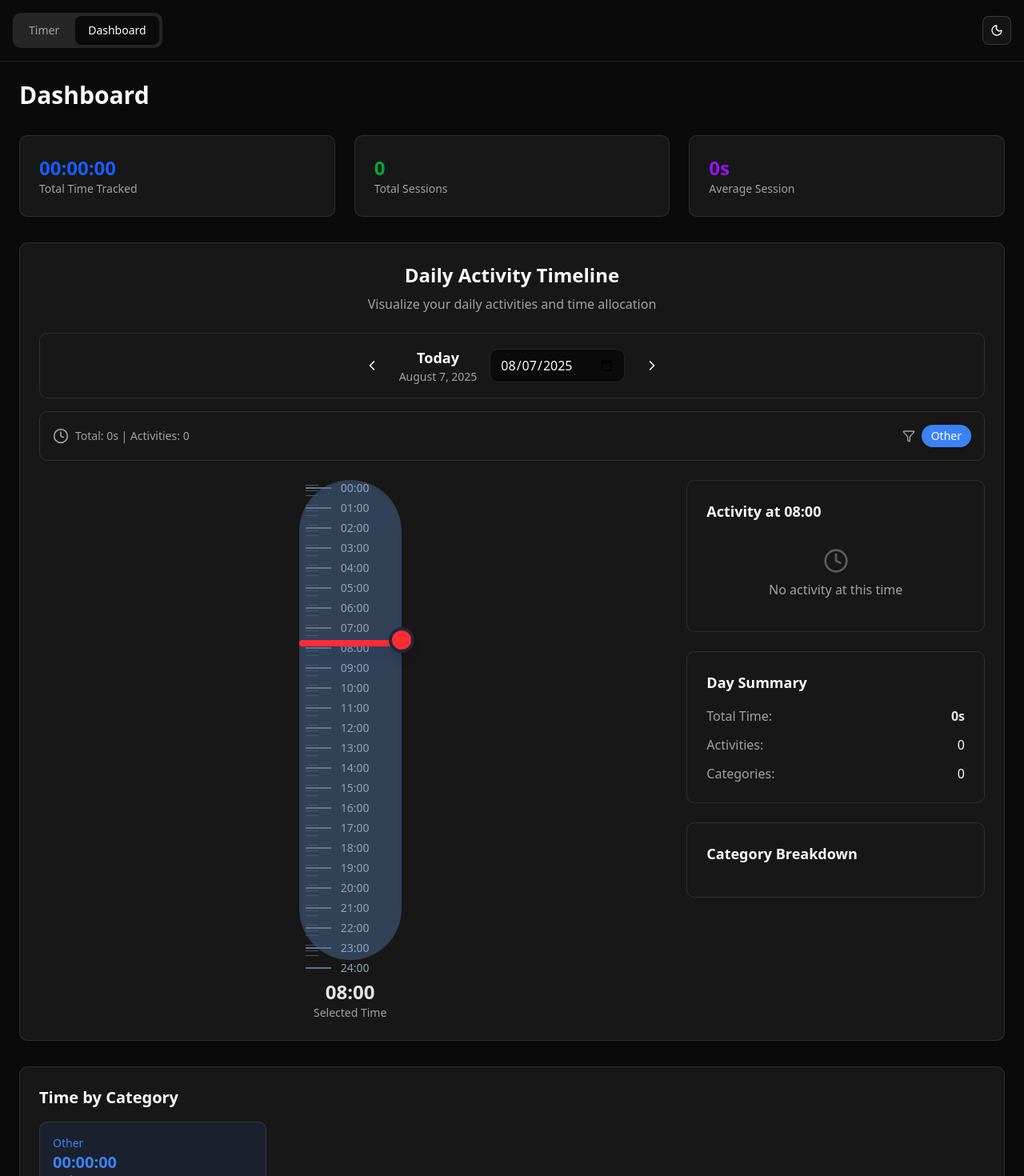
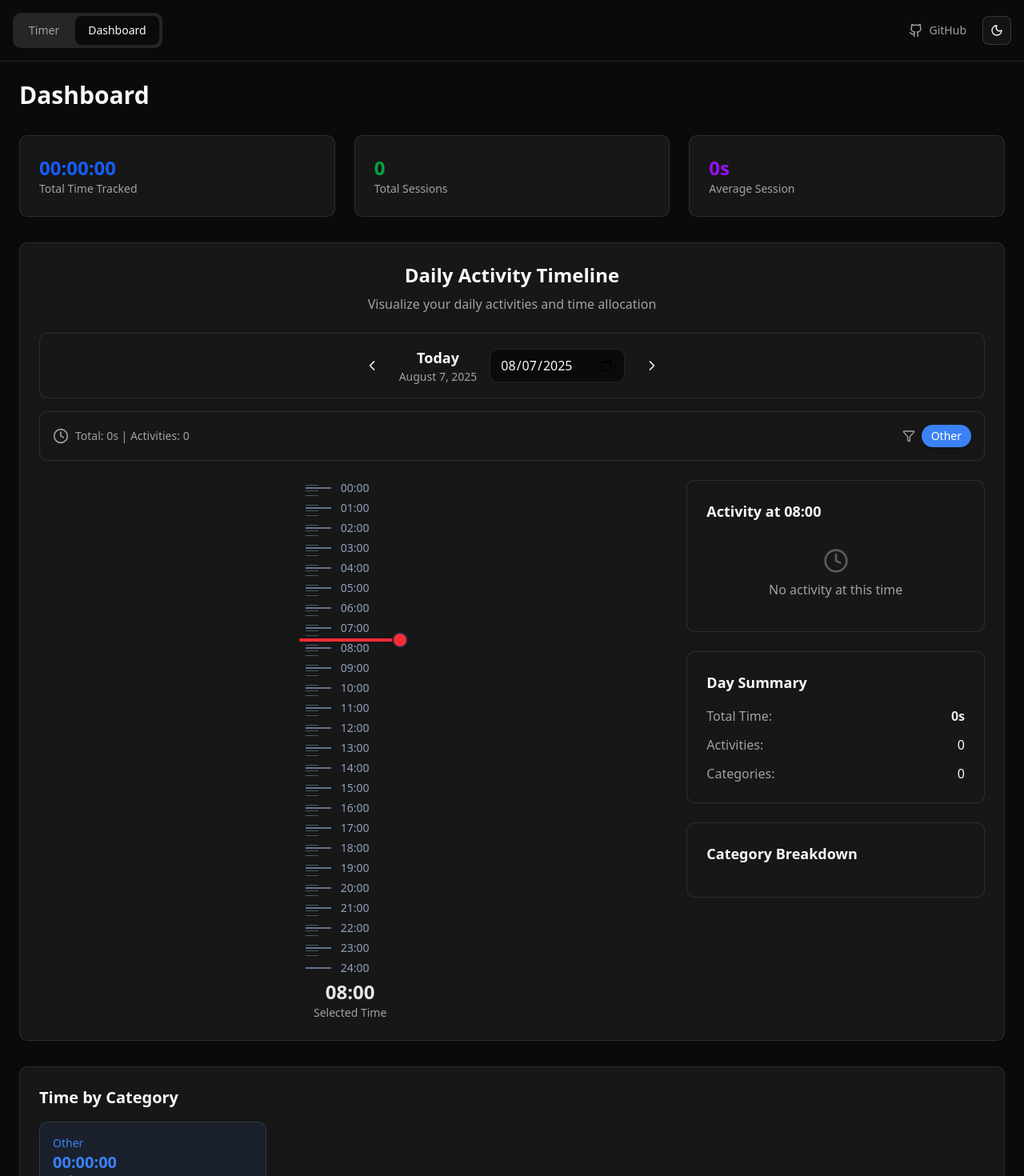
Before and after one commit to umuttalha/sisatma, a React (Vite) app: page /dashboard in a window 1280 px wide. Shown: the top 1470 px of the page at 80% size. Built offline with nearby package versions, Linux system fonts and the light colour scheme.

Commit message:
Add GitHub link and improve TimelineSlider component layout

```diff
--- a/src/routes/__root.jsx
+++ b/src/routes/__root.jsx
@@ -1,5 +1,6 @@
 import * as React from 'react'
 import { Outlet, createRootRoute, Link } from '@tanstack/react-router'
+import { Github } from 'lucide-react'
 import ModeToggle from "@/components/mode-toggle"
 
 export const Route = createRootRoute({
@@ -38,8 +39,23 @@ function RootComponent() {
             </Link>
           </nav>
         </div>
+
+        <div className="flex items-center space-x-2">
+          {/* GitHub Link */}
+          <a
+            href="https://github.com/umuttalha/sisatma"
+            target="_blank"
+            rel="noopener noreferrer"
+            className="flex items-center space-x-2 px-3 py-2 text-sm font-medium text-muted-foreground hover:text-foreground transition-colors rounded-lg hover:bg-muted"
+            title="View on GitHub"
+          >
+            <Github size={18} />
+            <span className="hidden sm:inline">GitHub</span>
+          </a>
+
+          {/* Theme Toggle */}
           <ModeToggle />
-
+        </div>
       </header>
 
       <main className="container mx-auto p-6">
--- a/src/routes/dashboard.jsx
+++ b/src/routes/dashboard.jsx
@@ -31,10 +31,6 @@ function TimelineSlider({ tasks, userTags }) {
     return Math.round(minutes / 15) * 15
   }
 
-  const goToToday = () => {
-  setSelectedDate(new Date().toISOString().split('T')[0])
-}
-
   const handleSliderClick = useCallback((e) => {
     if (!sliderRef.current) return
 
@@ -56,6 +52,10 @@ function TimelineSlider({ tasks, userTags }) {
   const getTaskTimeInMinutes = (timestamp) => {
     const date = new Date(timestamp)
     return date.getHours() * 60 + date.getMinutes()
+  }
+
+  const goToToday = () => {
+    setSelectedDate(new Date().toISOString().split('T')[0])
   }
 
   // Filter tasks for selected date
@@ -243,7 +243,7 @@ function TimelineSlider({ tasks, userTags }) {
           <div className="flex flex-col items-center">
               <div
   ref={sliderRef}
-              className="relative w-32 h-[600px] bg-slate-200 dark:bg-slate-700 rounded-full cursor-pointer shadow-inner"
+  className="relative w-32 h-[600px] bg-transparent rounded-full cursor-pointer"
   onClick={handleSliderClick}
 >
   {/* Hour markers */}
@@ -299,13 +299,12 @@ function TimelineSlider({ tasks, userTags }) {
 
   {/* Current time indicator */}
   <div
-                className="absolute left-0 right-0 h-2 bg-red-500 rounded-full shadow-lg z-10"
-                style={{ top: `${(selectedTime / 1440) * 100}%` }}
+    className="absolute left-0 right-0 h-1 bg-red-500 rounded-full shadow-lg z-10 pointer-events-none"
+    style={{ top: `calc(${(selectedTime / 1440) * 100}% - 2px)` }}
   >
-                <div className="absolute -right-4 -top-4 w-8 h-8 bg-red-500 rounded-full border-4 border-white dark:border-slate-800 shadow-lg" />
+    <div className="absolute -right-2 -top-2 w-5 h-5 bg-red-500 rounded-full border-2 border-white dark:border-slate-800 shadow-lg" />
   </div>
 </div>
-
             <div className="mt-6 text-center">
               <div className="text-2xl font-bold text-primary">{formatTime(selectedTime)}</div>
               <div className="text-sm text-muted-foreground">Selected Time</div>
```
Lines whose indentation alone changed are shown as unchanged.
